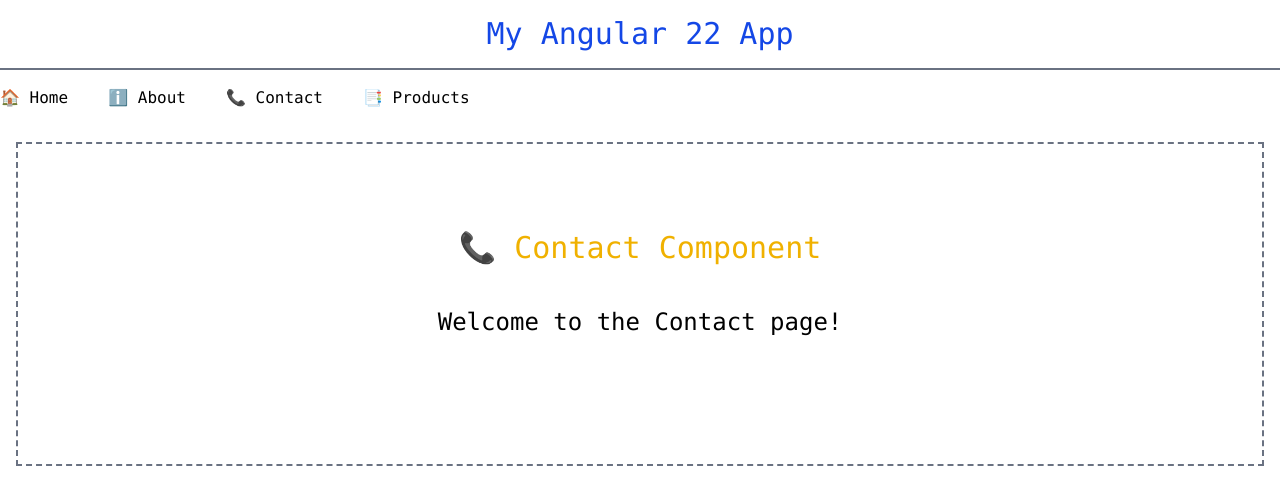
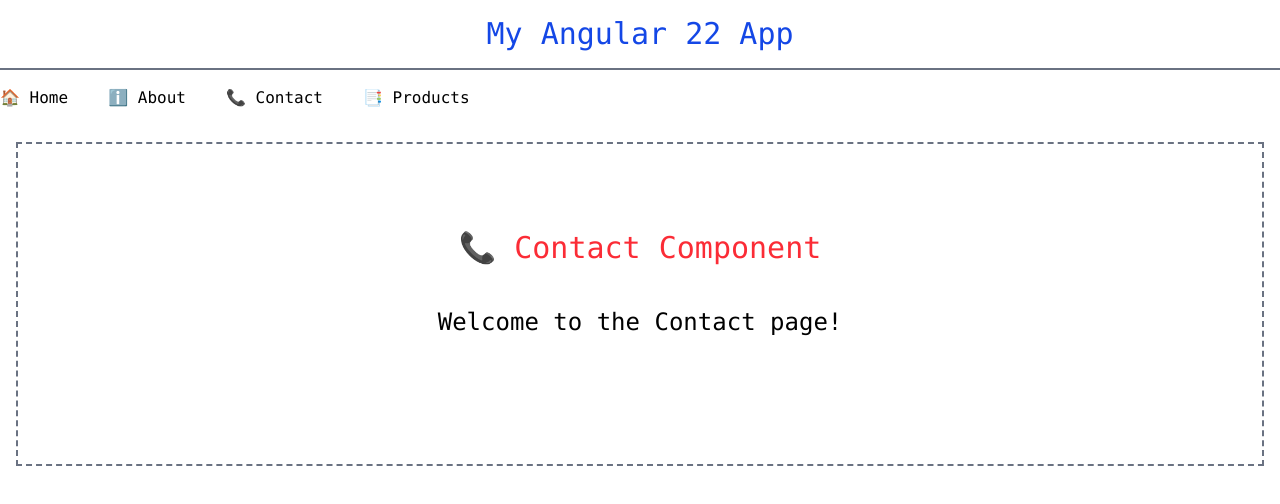
Before and after one commit to fedlearning24/Angular22_Tutorial, an Angular app: page /pages/contact in a window 1280 px wide. Shown: the top 504 px of the page. Built offline with nearby package versions, Linux system fonts and the light colour scheme.

Commit message:
color change

```diff
--- a/src/app/pages/about/about.html
+++ b/src/app/pages/about/about.html
@@ -1,6 +1,6 @@
 <div class="border-2 border-dashed border-gray-500 m-4">
     <div class="h-80 flex flex-col items-center justify-center text-center font-mono">
-        <h2 class="text-3xl text-red-500 mb-10">
+        <h2 class="text-3xl text-blue-500 mb-10">
             ℹ️ About Component
         </h2>
 
--- a/src/app/pages/contact/contact.html
+++ b/src/app/pages/contact/contact.html
@@ -1,6 +1,6 @@
 <div class="border-2 border-dashed border-gray-500 m-4">
     <div class="h-80 flex flex-col items-center justify-center text-center font-mono">
-        <h2 class="text-3xl text-yellow-500 mb-10">
+        <h2 class="text-3xl text-red-500 mb-10">
             📞 Contact Component
         </h2>
 
```
